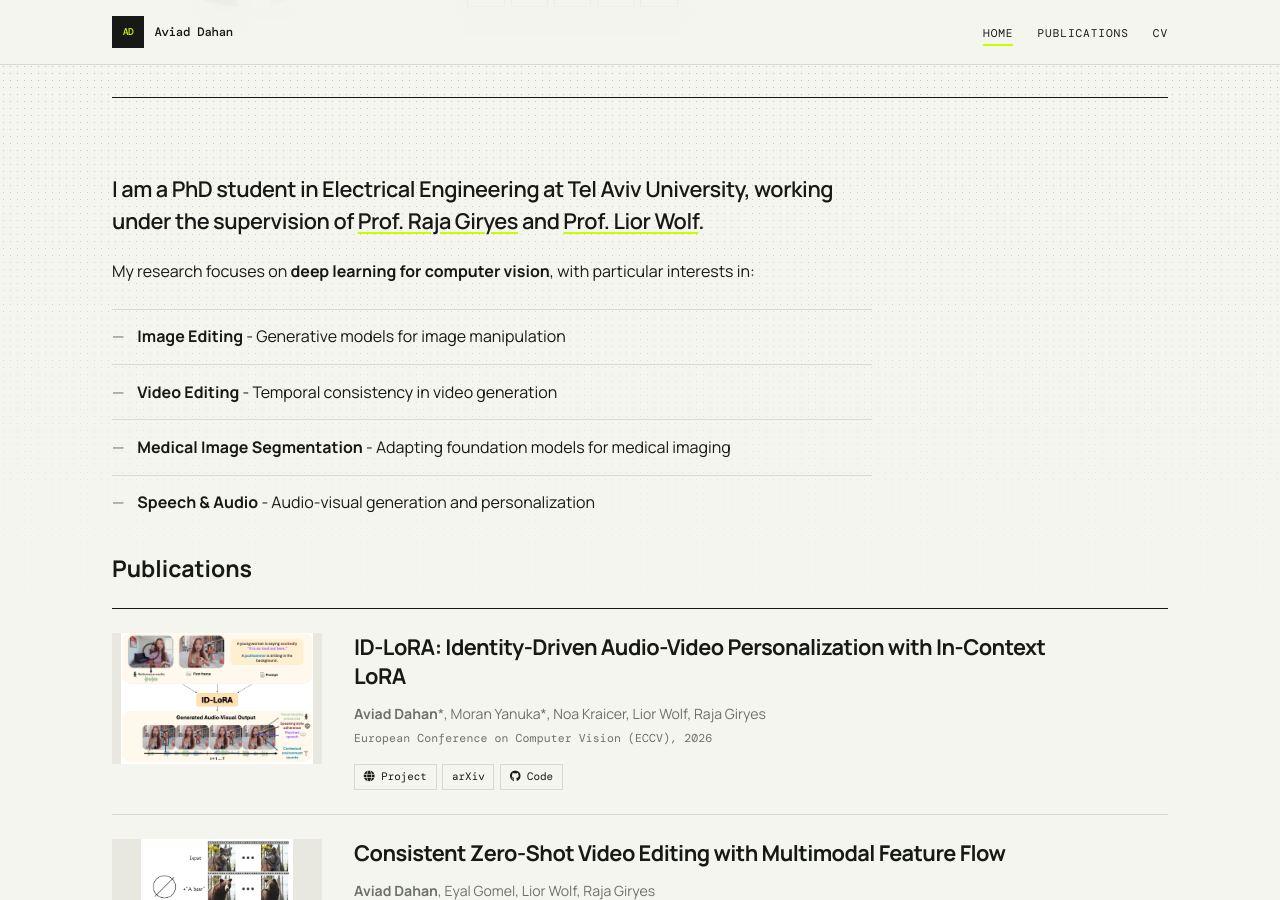
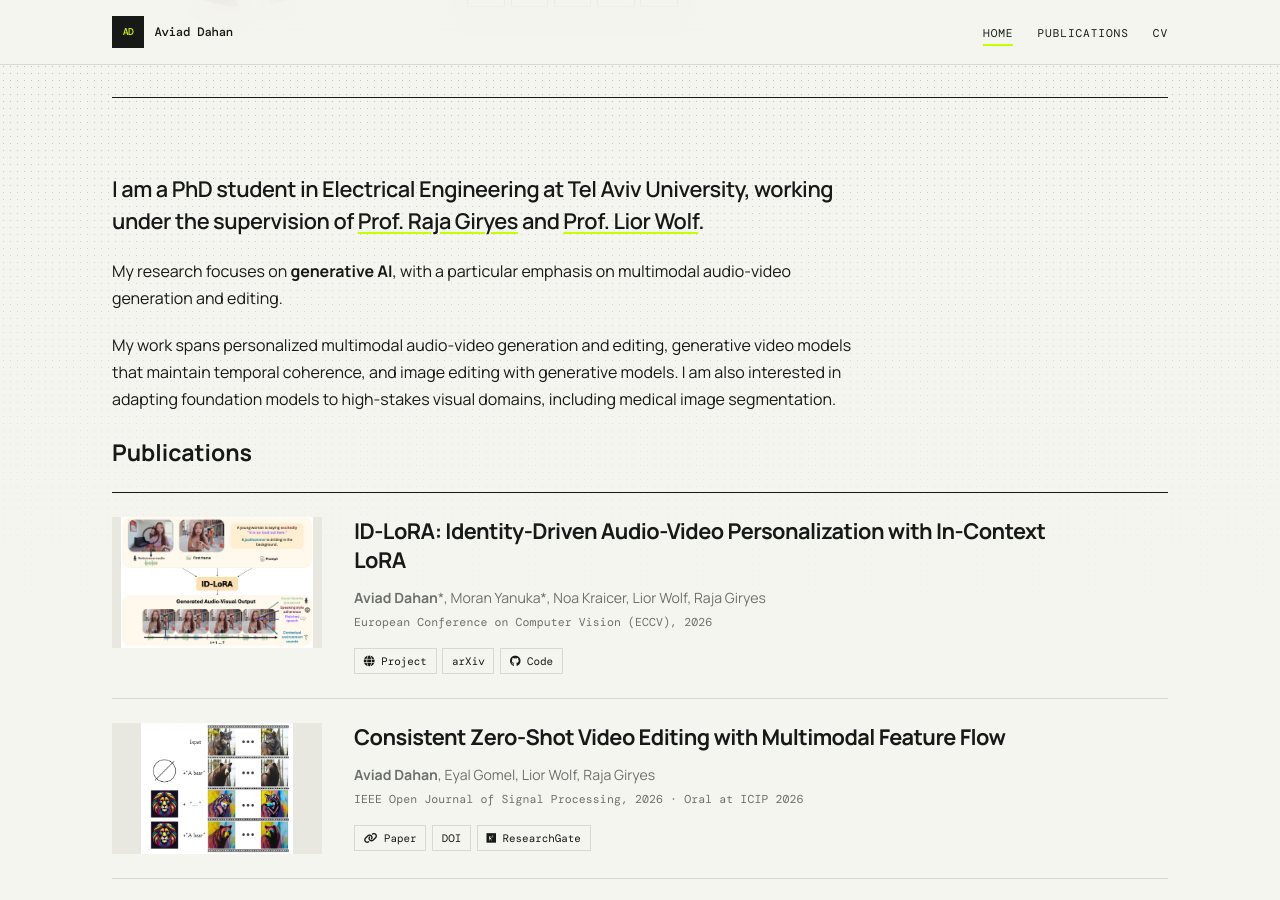
Before and after one commit to AviadDahan/aviaddahan.github.io, a Jekyll site: the page preview.html, which Jekyll copies as it is, in a window 1280 px wide and 900 px high, scrolled down 580 px. Built offline with Jekyll 4.4.1, drawn with Linux system fonts in a browser that asks for light colours; some web fonts are replaced; a style sheet for code colours, icons or effects is not loaded.

Commit message:
Clarify the generative AI research focus.
Present the research agenda as a concise narrative centered on multimodal audio-video generation and editing.

```diff
--- a/preview.html
+++ b/preview.html
@@ -51,13 +51,8 @@
         <div class="about-content">
           <p>I am a PhD student in Electrical Engineering at Tel Aviv University, working under the supervision of <a href="https://www.giryes.sites.tau.ac.il/">Prof. Raja Giryes</a> and <a href="https://www.cs.tau.ac.il/~wolf/">Prof. Lior Wolf</a>.</p>
 
-          <p>My research focuses on <strong>deep learning for computer vision</strong>, with particular interests in:</p>
-          <ul>
-            <li><strong>Image Editing</strong> - Generative models for image manipulation</li>
-            <li><strong>Video Editing</strong> - Temporal consistency in video generation</li>
-            <li><strong>Medical Image Segmentation</strong> - Adapting foundation models for medical imaging</li>
-            <li><strong>Speech & Audio</strong> - Audio-visual generation and personalization</li>
-          </ul>
+          <p>My research focuses on <strong>generative AI</strong>, with a particular emphasis on multimodal audio-video generation and editing.</p>
+          <p>My work spans personalized multimodal audio-video generation and editing, generative video models that maintain temporal coherence, and image editing with generative models. I am also interested in adapting foundation models to high-stakes visual domains, including medical image segmentation.</p>
 
         </div>
       </article>
```
Also changed, not shown: _pages/about.md (+2 -5 lines).
